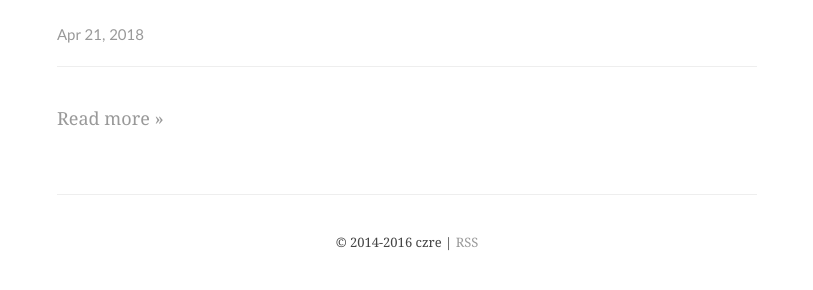
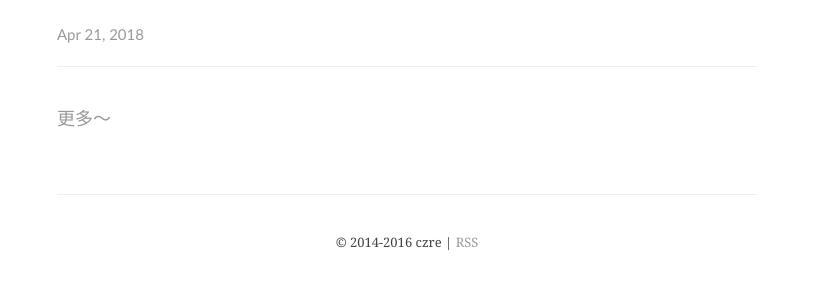
Before and after one commit to Czre/blog, a Jekyll site: the page built from index.html, in a window 1280 px wide. Shown: the part 151-441 px from the top of the page, without its empty margins (233-1046 px from the left). Built offline with Jekyll 4.4.1, drawn with Linux system fonts in a browser that asks for light colours; comment, search, counter and statistics services are not loaded.

Commit message:
调试资料、关于页面404问题～

```diff
--- a/_config.yml
+++ b/_config.yml
@@ -1,7 +1,7 @@
 # Site configuration
 #domain: "http://songroger.win"
 baseurl: "" # the subpath of your site, e.g. /blog/
-url: "http://czre.github.io/" # the base hostname & protocol for your site
+url: "http://czre.github.io/blog" # the base hostname & protocol for your site
 permalink: /:title/
 avatar: http://7xof48.com1.z0.glb.clouddn.com/avatar.jpg
 about: http://7xof48.com1.z0.glb.clouddn.com/about.jpg
--- a/index.html
+++ b/index.html
@@ -10,7 +10,7 @@ layout: default
       </h2>
       <time class="article__date" datetime="{{ post.date | date: "%Y-%m-%d" }}">{{ post.date | date: "%b %-d, %Y" }}</time>
       <p class="article__excerpt">{{ post.excerpt | truncate: 160 }}</p>
-      <a href="{{ post.url | prepend: site.baseurl }}" class="article__more">Read more »</a>
+      <a href="{{ post.url | prepend: site.baseurl }}" class="article__more">更多～</a>
     </article>
     <!-- / article -->
   {% endfor %}
```
Also changed, not shown: 2 other files.
